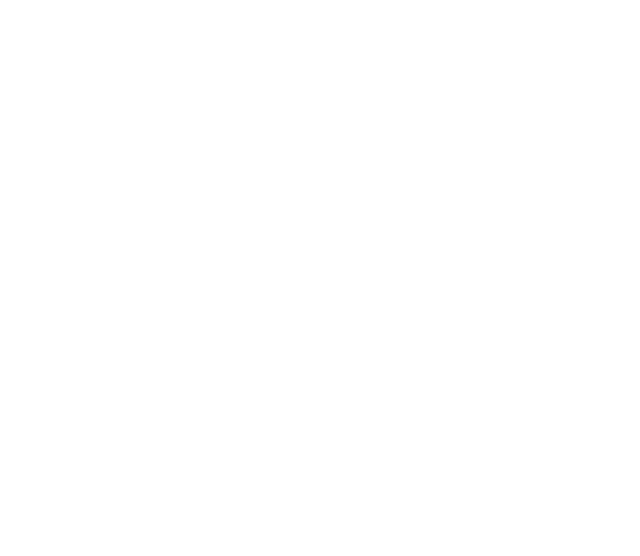
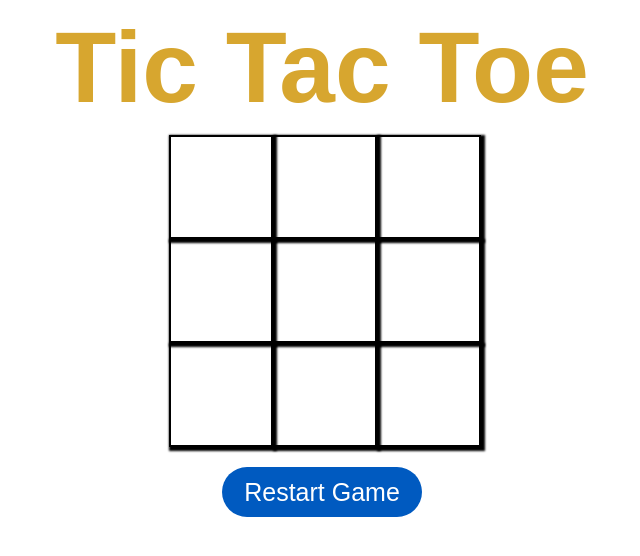
Before and after one commit to omar-elhajj00/tic-tac-toe-game, a plain HTML site: page index.html in a window 1280 px wide. Shown: the whole page, without its empty margins (318-958 px from the left). Drawn offline with Linux system fonts and the light colour scheme.

Commit message:
add the html and css styling

```diff
--- a/index.html
+++ b/index.html
@@ -7,6 +7,36 @@
     <title>Tic Tac Toe </title>
 </head>
 <body>
+    <!doctype html>
+<html lang="en">
+<head>
+    <meta charset="UTF-8">
+    <meta name="viewport"
+          content="width=device-width, user-scalable=no, initial-scale=1.0, maximum-scale=1.0, minimum-scale=1.0">
+    <meta http-equiv="X-UA-Compatible" content="ie=edge">
+    <title>Tic Tac Toe</title>
+    <link rel="stylesheet" href="style/style.css">
+</head>
+<body>
+    <section>
+        <h1 class="game--title">Tic Tac Toe</h1>
+        <div class="game--container">
+            <div data-cell-index="0" class="cell"></div>
+            <div data-cell-index="1" class="cell"></div>
+            <div data-cell-index="2" class="cell"></div>
+            <div data-cell-index="3" class="cell"></div>
+            <div data-cell-index="4" class="cell"></div>
+            <div data-cell-index="5" class="cell"></div>
+            <div data-cell-index="6" class="cell"></div>
+            <div data-cell-index="7" class="cell"></div>
+            <div data-cell-index="8" class="cell"></div>
+        </div>
+        <h2 class="game--status"></h2>
+        <button class="game--restart">Restart Game</button>
+    </section>
 
+    <script src="script/script.js"></script>
 </body>
 </html>
+</body>
+</html>
--- a/style/style.css
+++ b/style/style.css
@@ -0,0 +1,53 @@
+body {
+    font-family: "Arial", sans-serif;
+}
+
+section {
+    text-align: center;
+}
+
+.game--title {
+    font-size: 100px;
+    color: #d7a62f;
+    margin: 10px auto;
+}
+
+.game--container {
+    display: grid;
+    grid-template-columns: repeat(3, auto);
+    width: 306px;
+    margin: 10px auto;
+    background-color: #ffffff;
+    color: #04c0b2;
+}
+
+.cell {
+    font-family: "Permanent Marker", cursive;
+    width: 100px;
+    height: 100px;
+    box-shadow: 2px 2px 2px 2px #000000;
+    border: 2px solid #000000;
+    cursor: pointer;
+    line-height: 100px;
+    font-size: 60px;
+}
+
+.game--status {
+    font-size: 50px;
+    color: #d7a62f;
+    margin: 20px auto;
+}
+
+.game--restart {
+    background-color: #005ac0;
+    width: 200px;
+    height: 50px;
+    font-size: 25px;
+    color: #ffffff;
+    /* box-shadow: 2px 2px 2px 2px #d86c23; */
+    border: none;
+    border-radius: 2rem;
+}
+.red-player{
+
+}
```
